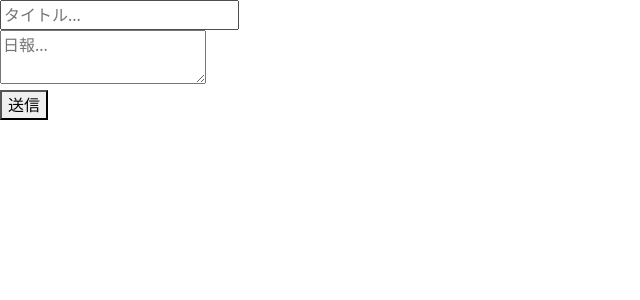
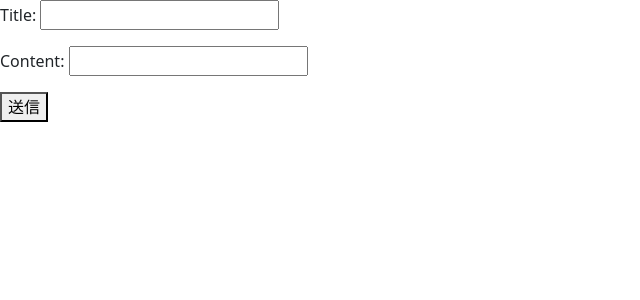
Before and after one commit to Yulikepython/itc-nippo, a Django app: page /nippo/create/ in a window 1280 px wide. Shown: the top 300 px of the page, without its empty margins (0-640 px from the left). Run offline with Django 4.2, Linux system fonts and the light colour scheme.

Commit message:
[3-3]Formクラスを使ってフォームを表示・保存する

```diff
--- /dev/null
+++ b/src/nippo/forms.py
@@ -0,0 +1,5 @@
+from django import forms
+
+class NippoFormClass(forms.Form):
+    title = forms.CharField()
+    content = forms.CharField()
--- a/src/nippo/templates/nippo/nippo-form.html
+++ b/src/nippo/templates/nippo/nippo-form.html
@@ -1,14 +1,10 @@
 {% extends "base.html" %}
+
 {% block title %}日報を作成しよう{% endblock %}
 
 {% block content %}
     <form method="POST">{% csrf_token %}
-        <div>
-            <input name="title" type="text" placeholder="タイトル..."/>
-        </div>
-        <div>
-            <textarea type="text" name="content" placeholder="日報..."></textarea>
-        </div>
+        {{ form.as_p }}
         <button type="submit">送信</button>
     </form>
 {% endblock %}
--- a/src/nippo/views.py
+++ b/src/nippo/views.py
@@ -1,7 +1,7 @@
 from django.shortcuts import render
-from random import randint
 
 from .models import NippoModel
+from .forms import  NippoFormClass
 
 def nippoListView(request):
     template_name = "nippo/nippo-list.html"
@@ -19,11 +19,12 @@ def nippoDetailView(request, pk):
     return render(request, template_name, ctx)
 
 def nippoCreateView(request):
-    template_name="nippo/nippo-form.html"
-    if request.POST:
-        title = request.POST["title"]
-        content = request.POST["content"]
+    template_name = "nippo/nippo-form.html"
+    form = NippoFormClass(request.POST or None)
+    ctx = {"form": form}
+    if form.is_valid():
+        title = form.cleaned_data["title"]
+        content = form.cleaned_data["content"]
         obj = NippoModel(title=title, content=content)
         obj.save()
-
-    return render(request, template_name)
+    return render(request, template_name, ctx)
```
